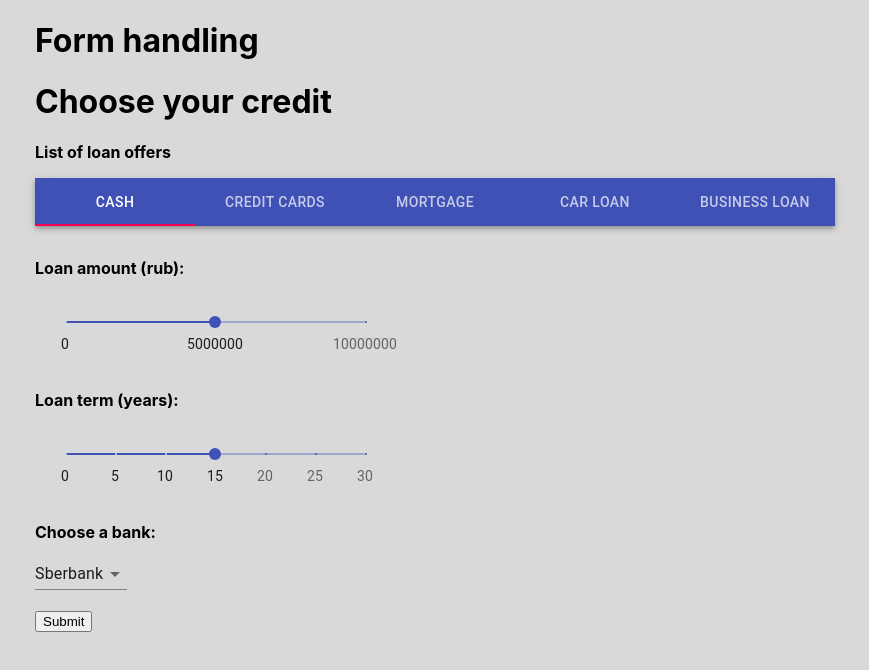
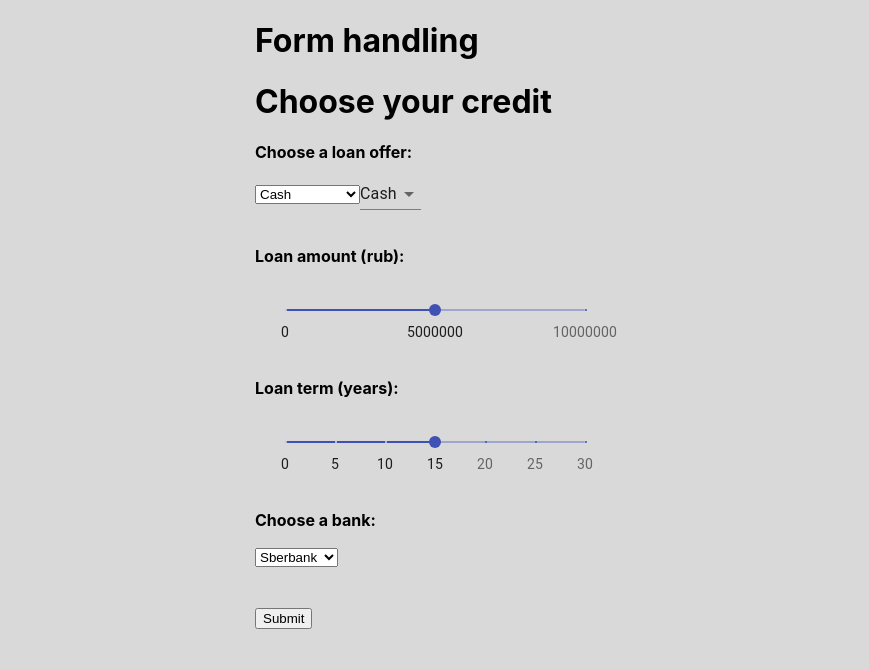
Before and after one commit to Zel-anna/bank, a React (Create React App) app: page / in a window 1280 px wide. Shown: the top 670 px of the page, without its empty margins (205-1074 px from the left). Built offline with nearby package versions, Linux system fonts and the light colour scheme.

Commit message:
Bank-2 complited (add submit button)

```diff
--- a/src/App.js
+++ b/src/App.js
@@ -1,5 +1,4 @@
 import React from 'react';
-import { Slider, Select, MenuItem, AppBar, Tabs, Tab } from '@material-ui/core';
 import './App.css';
 import Forms from './Forms.js';
 
--- a/src/Forms.js
+++ b/src/Forms.js
@@ -1,5 +1,5 @@
 import React from 'react';
-import { Slider, Select, MenuItem, AppBar, Tabs, Tab } from '@material-ui/core';
+import { Slider, Select, MenuItem } from '@material-ui/core';
 
 
   const markLoanAmount = [
@@ -50,54 +50,64 @@ import { Slider, Select, MenuItem, AppBar, Tabs, Tab } from '@material-ui/core';
 
 export default function Forms() {
 
-    //Объявляем новую переменную состояния value
-  const [value, setValue]=React.useState(0);
+  const [loanOffer, setLoanOffer] = React.useState("Cash")
+  const updateOffer = (event, loanOffer) => {
+    console.log(event.target.value);
+    setLoanOffer(event.target.value);
+  }
 
-  const handleTabs = (event, value) => {
-    setValue(value);
-    console.log("TabsValue: " + value);
+  const arOptions = ['Cash', 'Credit cards', 'Mortgage', 'Car loan', 'Business loan'];
+  const [value, setValue] = React.useState(0);
+  const options = arOptions.map((text, index) => {
+      return <option key={index} value={index}>{text}</option>;
+  });
+
+  const arBanks = ['Sberbank', 'VTB Bank', 'Alfa-bank'];
+  const [bank, setBank] = React.useState(0);
+  const banks = arBanks.map((text, index) => {
+      return <option key={index} value={index}>{text}</option>;
+  });
+
+  let sliderAmountValue = 5000000;
+  const handleSliderAmountChanged = (event, valueSlider) => {
+    sliderAmountValue = valueSlider;
   };
-  const [bank, setBank] = React.useState(1)
-  const updateBank = (event, bank) => {
-    console.log(event.target.value);
-    setBank(event.target.value);
-  }
-  const getValueSlider = (event, value) => {
-    console.log(value);
+
+  let sliderTermValue = 15;
+  const handleSliderTermChanged = (event, valueSlider) => {
+    sliderTermValue = valueSlider;
+  };
+
+  const submit = () => {
+      console.log ("--> submit");
+      console.log ("Chosen loan offer = " + arOptions[value]);
+      console.log ("Chosen loan offer = " + loanOffer);
+      //console.log ("Chosen loan amount = " + valueSlider);
+      console.log ("Chosen loan amount = " + sliderAmountValue);
+      console.log ("Chosen loan term = " + sliderTermValue);
+      console.log ("Chosen bank = " + arBanks[bank]);
   };
     return (
             <div>
                 <h1>Form handling</h1>
                 <h1 id="greeting">Choose your credit</h1>
-                <p>List of loan offers</p>
+                <p>Choose a loan offer:</p>
 
-                <AppBar position="static">
-                    <Tabs
-                    variant="fullWidth"
-                    value={value}
-                    onChange={handleTabs}
-                    aria-label="nav tabs example"
-                    >
-                    <Tab label="Cash" />
-                    <Tab label="Credit cards" />
-                    <Tab label="Mortgage" />
-                    <Tab label="Car loan" />
-                    <Tab label="Business loan" />
-                    </Tabs>
-                </AppBar>
-
-                <ul className="categories">
-                {/*
-                    categories.map(category => (
-                    <li key={category}>
-                        <button onClick={displayCategoryName}>
-                        <span role="img" aria-label={category} id={category}>{category}</span>
-                        </button>
-                        </li>
-                    ))*/
-                }
-                </ul>
-
+                <select value={value} onChange={(event) => setValue(event.target.value)}>
+                   {options}
+                </select>
+                <Select value={loanOffer}
+                        displayEmpty
+                        onChange= {updateOffer}>
+                    <MenuItem value="" disabled>Select a loan offer</MenuItem>
+                    <MenuItem value={"Cash"}>Cash</MenuItem>
+                    <MenuItem value={"Credit cards"}>Credit cards</MenuItem>
+                    <MenuItem value={"Mortgage"}>Mortgage</MenuItem>
+                    <MenuItem value={"Car loan"}>Car loan</MenuItem>
+                    <MenuItem value={"Business loan"}>Business loan</MenuItem>
+                </Select>
+                <br/>
+                <br/>
 
                 <p>Loan amount (rub):</p>
                 <div className="slider">
@@ -108,35 +118,32 @@ export default function Forms() {
                     marks={markLoanAmount}
                     min={0}
                     max={10000000}
-                    onChange={getValueSlider}
+                    onChange={handleSliderAmountChanged}
                 />
                 </div>
                 <p>Loan term (years):</p>
                 <div className="slider">
                 <Slider
                     defaultValue={15}
-                    //aria-labelledby="discrete-slider"
                     valueLabelDisplay="auto"
                     step={1}
                     marks={markLoanTerm}
                     min={0}
                     max={30}
-                    onChange={getValueSlider}
+                    onChange={handleSliderTermChanged}
                 />
                 </div>
                 <p>Choose a bank:</p>
+                <select value={bank} onChange={(event) => setBank(event.target.value)}>
+                   {banks}
+                </select>
 
-                <Select value={bank}
-                        displayEmpty
-                        onChange= {updateBank}>
-                    <MenuItem value="" disabled>Select a bank</MenuItem>
-                    <MenuItem value={1}>Sberbank</MenuItem>
-                    <MenuItem value={2}>VTB Bank</MenuItem>
-                    <MenuItem value={3}>Alfa-bank</MenuItem>
-                </Select>
+                <br/>
+
+
                 <br/>
                 <br/>
-                <button>Submit</button>
+                <button onClick = {submit}>Submit</button>
             </div>
         );
 }
```
